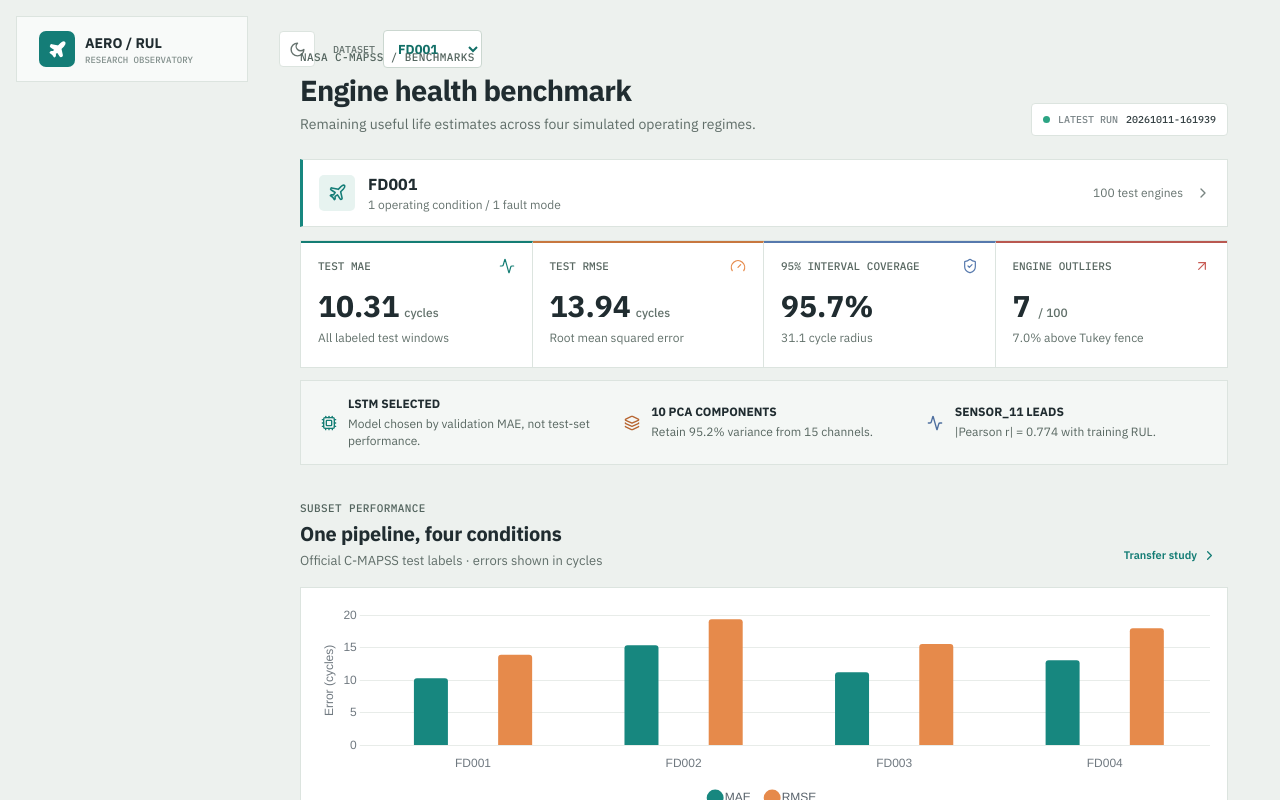
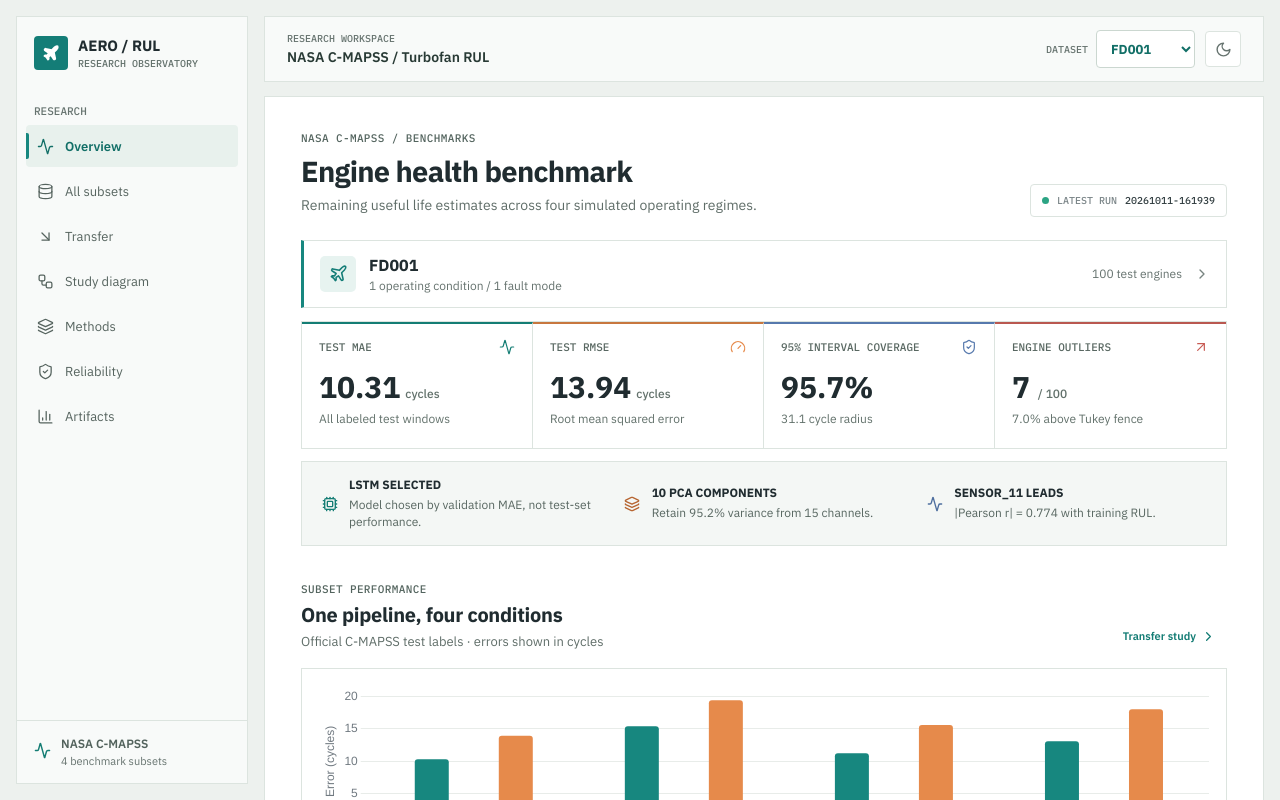
Before and after one commit to shaxntanu/Turbofan-RUL-Prediction-using-LSTM, a React (Vite) app in the folder web/: page / in a window 1280 px wide. Shown: the top 800 px of the page. Built offline with nearby package versions, Linux system fonts and the light colour scheme.

Commit message:
Add responsive research sidebar and controls

```diff
--- a/web/src/main.jsx
+++ b/web/src/main.jsx
@@ -15,8 +15,10 @@ import {
   Plane,
   ShieldCheck,
   Moon,
+  Menu,
   Sun,
   Workflow,
+  X,
 } from "lucide-react";
 import {
   BarElement,
@@ -38,6 +40,15 @@ import "./reliability.css";
 ChartJS.register(CategoryScale, LinearScale, PointElement, LineElement, BarElement, Tooltip, Legend, Filler);
 
 const DATASETS = ["FD001", "FD002", "FD003", "FD004"];
+const NAV_ITEMS = [
+  ["overview", "Overview", Activity],
+  ["all-subsets", "All subsets", Database],
+  ["transfer", "Transfer", ArrowDownRight],
+  ["study-diagram", "Study diagram", Workflow],
+  ["methods", "Methods", Layers3],
+  ["reliability", "Reliability", ShieldCheck],
+  ["artifacts", "Artifacts", BarChart3],
+];
 const TARGETS = {
   FD001: "1 operating condition / 1 fault mode",
   FD002: "6 operating conditions / 1 fault mode",
@@ -143,7 +154,15 @@ function TransferHeatmap({ rows, selectedModel, theme }) {
           </div>
         ))}
       </div>
-      <div className="heat-legend"><span>Lower error</span><i /><span>Higher error</span><small>MAE in cycles</small></div>
+      <div className="heat-legend">
+        <span>Lower error</span>
+        <span className="heat-legend-scale" role="img" aria-label="Color intensity increases with error">
+          {[0.14, 0.3, 0.46, 0.62, 0.78].map((opacity) => (
+            <span key={opacity} style={{ backgroundColor: `rgba(199, 91, 72, ${opacity})` }} />
+          ))}
+        </span>
+        <span>Higher error</span><small>MAE in cycles</small>
+      </div>
     </div>
   );
 }
@@ -576,6 +595,7 @@ function App() {
   const [error, setError] = useState("");
   const [dataset, setDataset] = useState("FD001");
   const [page, setPage] = useState("overview");
+  const [menuOpen, setMenuOpen] = useState(false);
   const [theme, setTheme] = useState(() => window.localStorage.getItem("aero-rul-theme") === "dark" ? "dark" : "light");
 
   useEffect(() => {
@@ -615,25 +635,83 @@ function App() {
 
   return (
     <div className="app-shell">
-      <header className="topbar">
-        <a className="brand" href="#overview" onClick={() => setPage("overview")}>
-          <span className="brand-mark"><Plane size={19} fill="currentColor" /></span>
+      <aside className={`sidebar ${menuOpen ? "sidebar-open" : ""}`}>
+        <div className="sidebar-top">
+          <a className="brand" href="#overview" onClick={() => { setPage("overview"); setMenuOpen(false); }}>
+            <span className="brand-mark"><Plane size={18} fill="currentColor" /></span>
             <span className="brand-text"><b>AERO / RUL</b><small>RESEARCH OBSERVATORY</small></span>
           </a>
-        <nav className="main-nav" aria-label="Primary">
-          {[["overview", "Overview", Activity], ["all-subsets", "All subsets", Database], ["transfer", "Transfer", ArrowDownRight], ["study-diagram", "Study diagram", Workflow], ["methods", "Methods", Layers3], ["reliability", "Reliability", ShieldCheck], ["artifacts", "Artifacts", BarChart3]].map(([id, label, Icon]) => <button key={id} className={page === id ? "nav-link nav-active" : "nav-link"} onClick={() => setPage(id)}><Icon size={15} />{label}</button>)}
+          <button
+            className="sidebar-menu-button"
+            type="button"
+            aria-expanded={menuOpen}
+            aria-controls="primary-navigation"
+            aria-label={menuOpen ? "Close navigation" : "Open navigation"}
+            onClick={() => setMenuOpen((open) => !open)}
+          >
+            {menuOpen ? <X size={16} /> : <Menu size={16} />}
+            {menuOpen ? "Close" : "Menu"}
+          </button>
+        </div>
+        <div className="sidebar-section-label">RESEARCH</div>
+        <nav className="main-nav" id="primary-navigation" aria-label="Primary">
+          {NAV_ITEMS.map(([id, label, Icon]) => (
+            <button
+              key={id}
+              className={page === id ? "nav-link nav-active" : "nav-link"}
+              aria-current={page === id ? "page" : undefined}
+              onClick={() => { setPage(id); setMenuOpen(false); }}
+            >
+              <Icon size={17} strokeWidth={1.8} />{label}
+            </button>
+          ))}
         </nav>
-        <button className="theme-toggle" type="button" onClick={() => setTheme((current) => current === "dark" ? "light" : "dark")} aria-label={`Switch to ${theme === "dark" ? "light" : "dark"} mode`} aria-pressed={theme === "dark"} title={`Switch to ${theme === "dark" ? "light" : "dark"} mode`}>
+        <div className="sidebar-bottom">
+          <span className="sidebar-bottom-mark"><Activity size={17} /></span>
+          <span className="sidebar-bottom-copy">
+            <b>NASA C-MAPSS</b>
+            <span>{data ? Object.keys(data.datasets).length : DATASETS.length} benchmark subsets</span>
+          </span>
+        </div>
+      </aside>
+      <section className="workspace">
+        <header className="topbar">
+          <div className="topbar-context">
+            <span>RESEARCH WORKSPACE</span>
+            <b>NASA C-MAPSS / Turbofan RUL</b>
+          </div>
+          <div className="toolbar-controls">
+            <label className="dataset-control">
+              <span>DATASET</span>
+              <select value={dataset} onChange={(event) => setDataset(event.target.value)}>
+                {DATASETS.map((item) => <option key={item} value={item}>{item}</option>)}
+              </select>
+            </label>
+            <button
+              className="theme-toggle"
+              type="button"
+              onClick={() => setTheme((current) => current === "dark" ? "light" : "dark")}
+              aria-label={`Switch to ${theme === "dark" ? "light" : "dark"} mode`}
+              aria-pressed={theme === "dark"}
+              title={`Switch to ${theme === "dark" ? "light" : "dark"} mode`}
+            >
               {theme === "dark" ? <Sun size={17} /> : <Moon size={17} />}
             </button>
-        <label className="dataset-control"><span>DATASET</span><select value={dataset} onChange={(event) => setDataset(event.target.value)}>{DATASETS.map((item) => <option key={item} value={item}>{item}</option>)}</select></label>
+          </div>
         </header>
+        <div className="page-sheet">
           <main className="main-content">
             {!data && !error && <div className="loading-state"><div className="loading-line" /><span>Loading measured experiment results...</span></div>}
             {error && <div className="error-state">{error}</div>}
             {data && pageView}
           </main>
-      <footer className="footer"><div><span className="footer-mark"><Plane size={13} /></span><span>NASA C-MAPSS / TURBOFAN RUL</span></div><span>REPRODUCIBLE RESULTS · {data ? Object.keys(data.datasets).length : 0} SUBSETS</span><button onClick={() => setPage("methods")}><FileText size={13} /> METHODS & LIMITATIONS</button></footer>
+          <footer className="footer">
+            <div><span className="footer-mark"><Plane size={13} /></span><span>NASA C-MAPSS / TURBOFAN RUL</span></div>
+            <span>REPRODUCIBLE RESULTS · {data ? Object.keys(data.datasets).length : 0} SUBSETS</span>
+            <button onClick={() => setPage("methods")}><FileText size={13} /> METHODS &amp; LIMITATIONS</button>
+          </footer>
+        </div>
+      </section>
     </div>
   );
 }
```
Lines whose indentation alone changed are shown as unchanged.
